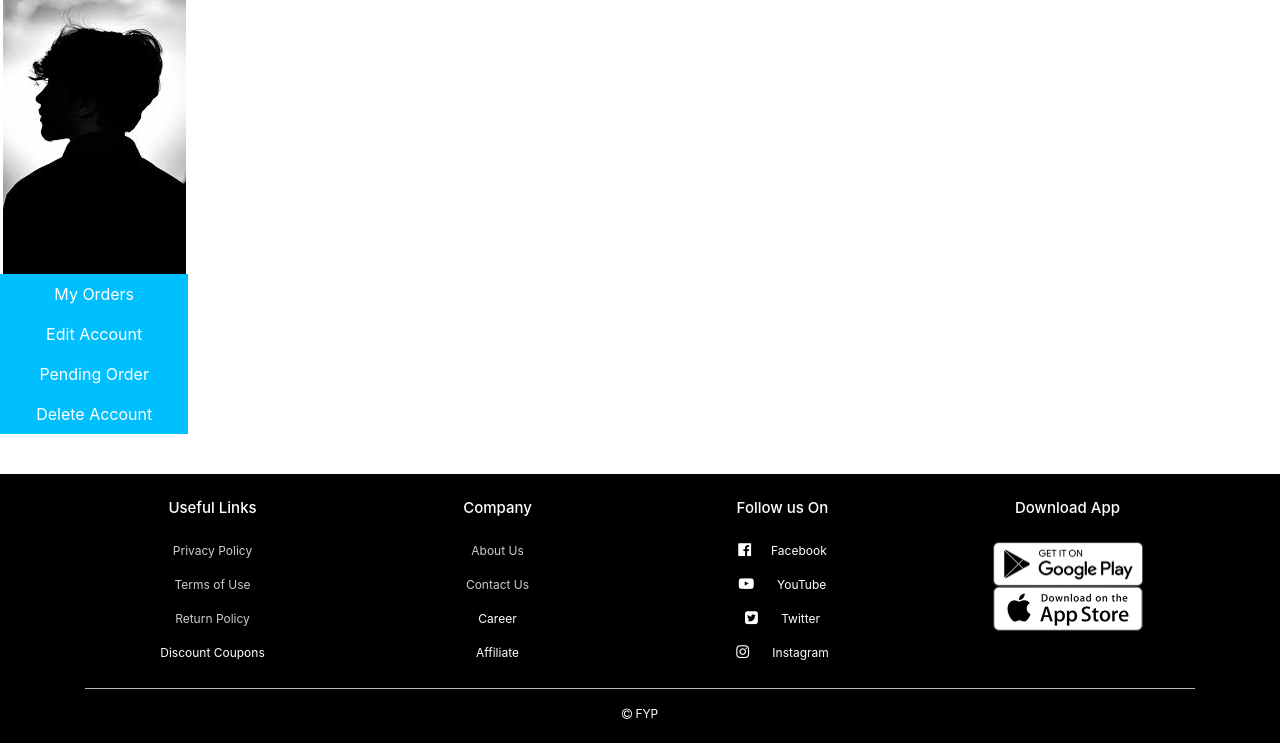
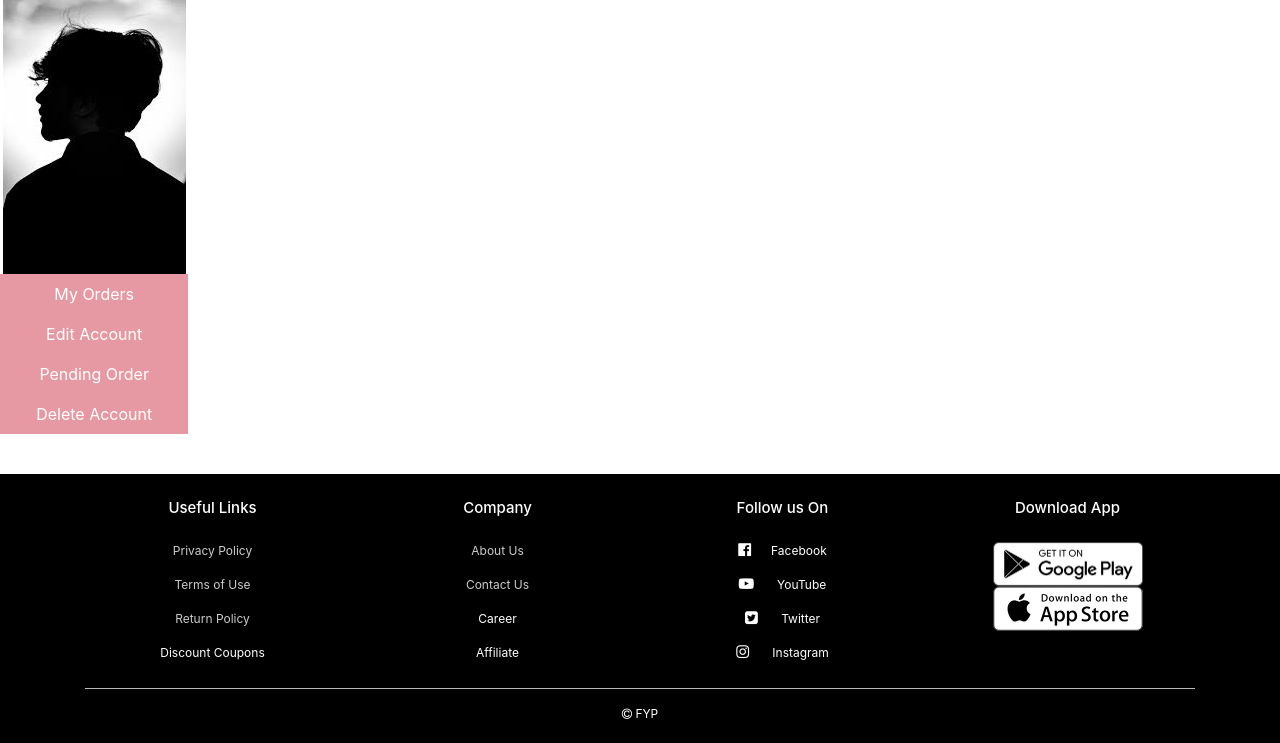
Before and after one commit to jerstineann/FYP-devops, a PHP site: page /User/profile.php in a window 1280 px wide. Shown: the part 210-953 px from the top of the page. Run offline with PHP 8.4, Linux system fonts and the light colour scheme; the visitor is signed in with stand-in values (Sample User, id 1); data that the repository does not hold is empty; some libraries are stand-ins or nearby versions.

Commit message:
Update profile.php

```diff
--- a/SBCW/User/profile.php
+++ b/SBCW/User/profile.php
@@ -72,16 +72,16 @@
             <li class="nav-item">
                 <img src="../images/profile-pic.jpeg" alt="">
             </li>
-            <li class="nav-item" style="background:#00BFFF;color:white;">
+            <li class="nav-item" style="background:#E799A3;color:white;">
                 <a class="nav-link" href="profile.php?my-orders" style="text-decoration: none;color:white;">My Orders</a>
             </li>
-            <li class="nav-item" style="background:#00BFFF;color:white;">
+            <li class="nav-item" style="background:#E799A3;color:white;">
                 <a class="nav-link" href="profile.php?edit-account" style="text-decoration: none;color:white;">Edit Account</a>
             </li>
-            <li class="nav-item" style="background:#00BFFF;color:white;">
+            <li class="nav-item" style="background:#E799A3;color:white;">
                 <a class="nav-link" href="profile.php" style="text-decoration: none;color:white;">Pending Order</a>
             </li>
-            <li class="nav-item" style="background:#00BFFF;color:white;">
+            <li class="nav-item" style="background:#E799A3;color:white;">
                 <a class="nav-link" href="profile.php?delete-account" style="text-decoration: none;color:white;">Delete Account</a>
             </li>
         </ul>
```
